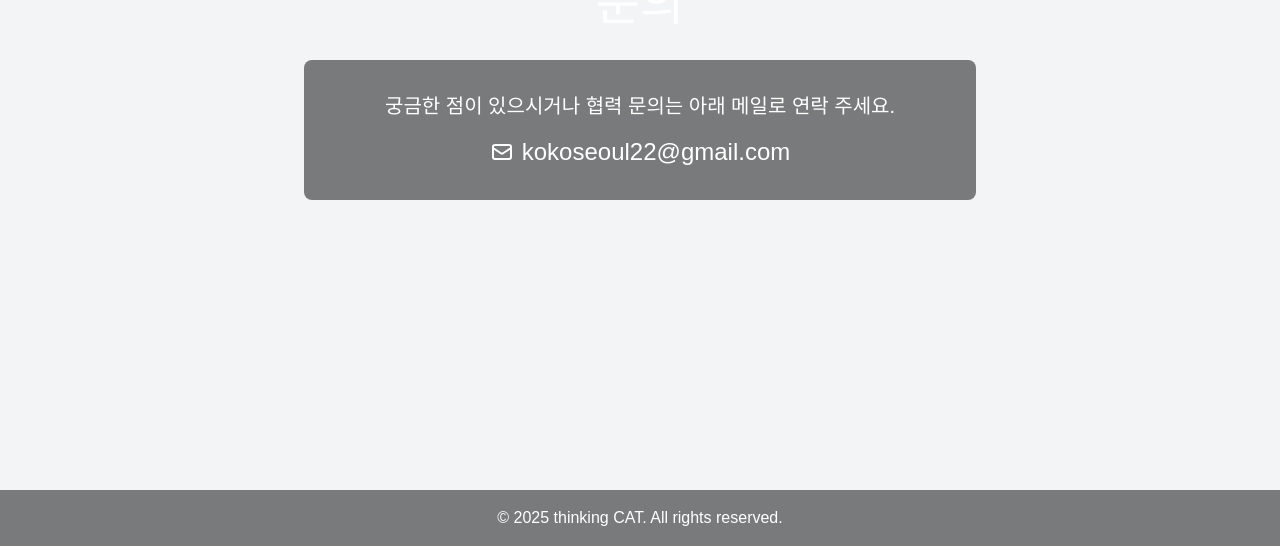
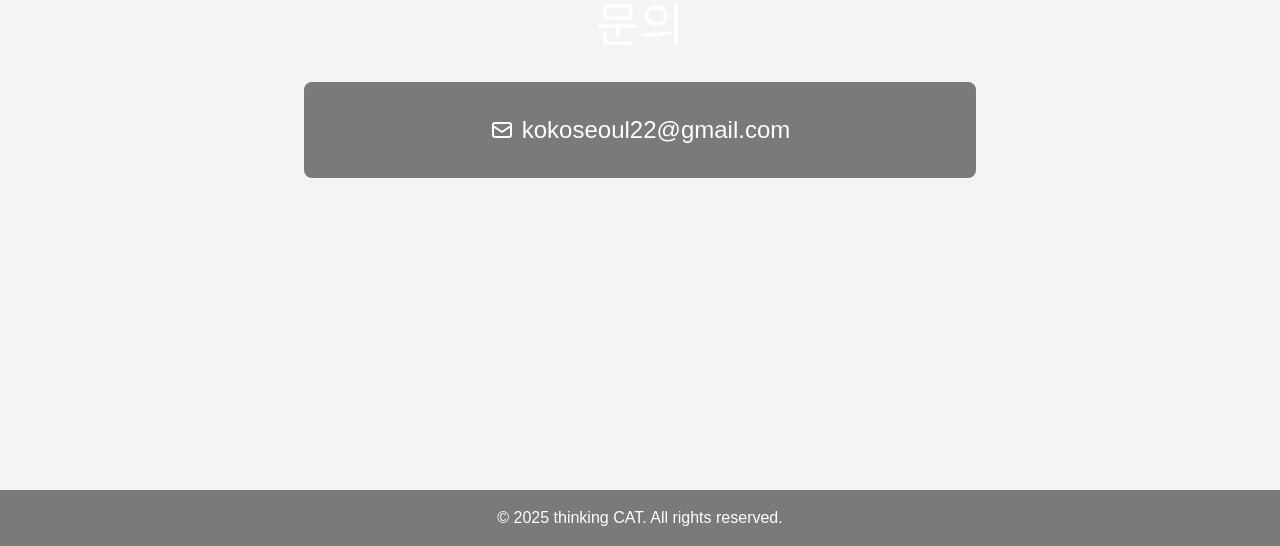
Before and after one commit to Yoon79/thinkingcat, a Next.js app: page / in a window 1280 px wide. Shown: the part 2710-3256 px from the top of the page. Built offline with nearby package versions, Linux system fonts and the light colour scheme.

Commit message:
Update page.tsx

```diff
--- a/app/page.tsx
+++ b/app/page.tsx
@@ -160,9 +160,9 @@ const Home: React.FC = () => {
             <div className="container mx-auto p-4 text-white">
               <h2 className="text-center text-5xl mb-8">문의</h2>
               <div className="bg-black bg-opacity-50 p-8 rounded-lg max-w-2xl mx-auto">
-                <p className="text-center text-xl mb-4">
-                  궁금한 점이 있으시거나 협력 문의는 아래 메일로 연락 주세요.
-                </p>
+                {/*<p className="text-center text-xl mb-4">*/}
+                {/*  궁금한 점이 있으시거나 협력 문의는 아래 메일로 연락 주세요.*/}
+                {/*</p>*/}
                 <div className="flex items-center justify-center gap-4">
                   <a
                     href="mailto:your.email@example.com"
@@ -183,9 +183,6 @@ const Home: React.FC = () => {
                     kokoseoul22@gmail.com
                   </a>
                 </div>
-                {/* <p className="text-sm mt-4 text-center text-gray-300">
-                  평일 오전 9시 ~ 오후 7시 이내 답변 드리겠습니다.
-                </p> */}
               </div>
             </div>
           </section>
```
